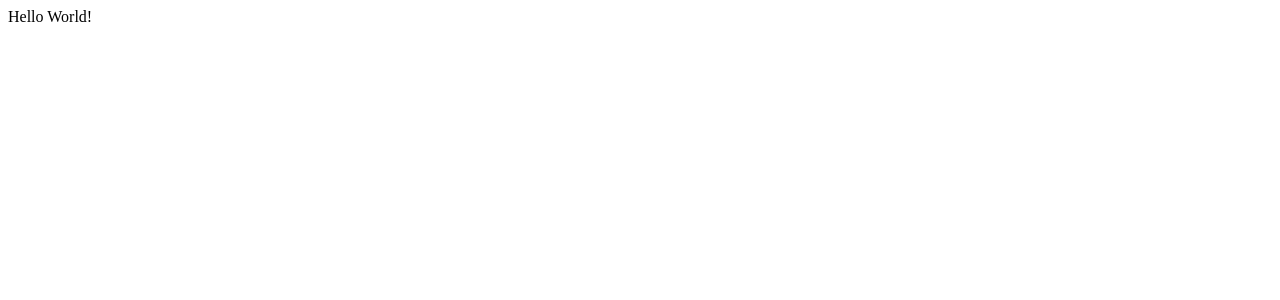
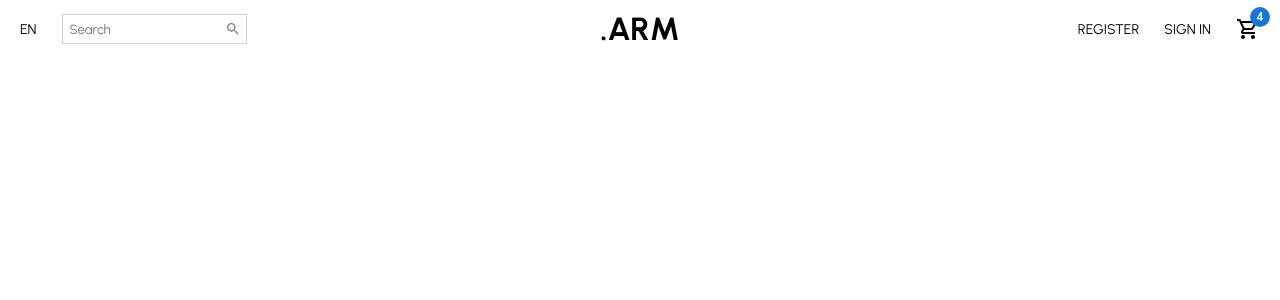
Before and after one commit to ArmineDemirchyan/eCommerce_FullStack_App, a React (Create React App) app: page / in a window 1280 px wide. Shown: the top 300 px of the page. Built offline with nearby package versions, Linux system fonts and the light colour scheme.

Commit message:
navbar-design done

```diff
--- a/package.json
+++ b/package.json
@@ -3,12 +3,17 @@
   "version": "0.1.0",
   "private": true,
   "dependencies": {
+    "@emotion/react": "^11.10.5",
+    "@emotion/styled": "^11.10.5",
+    "@mui/icons-material": "^5.10.9",
+    "@mui/material": "^5.10.13",
     "@testing-library/jest-dom": "^5.16.5",
     "@testing-library/react": "^13.4.0",
     "@testing-library/user-event": "^13.5.0",
     "react": "^18.2.0",
     "react-dom": "^18.2.0",
     "react-scripts": "5.0.1",
+    "styled-components": "^5.3.6",
     "web-vitals": "^2.1.4"
   },
   "scripts": {
--- a/public/index.html
+++ b/public/index.html
@@ -3,15 +3,18 @@
 
 <head>
   <meta charset="utf-8" />
-  <link rel="preconnect" href="https://fonts.gstatic.com" crossorigin>
+  <meta name="viewport" content="width=device-width, initial-scale=1" />
+  <meta name="description" content="Web site created using create-react-app" />
   <link
-    href="https://fonts.googleapis.com/css2?family=Open+Sans:ital,wght@0,600;0,800;1,400&family=Urbanist:wght@300&display=swap"
+    href="https://fonts.googleapis.com/css2?family=Urbanist:ital,wght@0,100;0,200;0,300;0,400;0,500;0,600;0,700;0,800;0,900;1,100;1,200;1,300;1,400;1,500;1,600;1,700;1,800;1,900&display=swap"
     rel="stylesheet">
-  <link rel="icon" href="%PUBLIC_URL%/favicon.ico" />
-  <meta name="viewport" content="width=device-width, initial-scale=1" />
-  <meta name="theme-color" content="#000000" />
-  <meta name="description" content="Web site created using create-react-app" />
-  <title>e_Commerce_App</title>
+  <style>
+    * {
+      margin: 0;
+      font-family: 'Urbanist', sans-serif;
+    }
+  </style>
+  <title>React App</title>
 </head>
 
 <body>
--- a/src/App.js
+++ b/src/App.js
@@ -1,10 +1,12 @@
+import React from 'react'
+import Home from './pages/Home';
 
-function App() {
+const App = () => {
   return (
-    <div className="App">
-      Hello World!
+    <div>
+      <Home/>
     </div>
-  );
+  )
 }
 
-export default App;
+export default App
--- /dev/null
+++ b/src/components/Navbar.js
@@ -0,0 +1,94 @@
+import React from 'react'
+import styled from 'styled-components';
+import { Search, ShoppingCartOutlined } from "@mui/icons-material";
+import { Badge } from '@mui/material';
+
+const Container = styled.div`
+    height: 60px;
+`;
+
+const Wrapper = styled.div`
+    padding: 10px 20px;
+    display:flex;
+    justify-content:space-between;
+    align-items:center;
+`;
+
+const Left = styled.div`
+    flex: 1;
+    display:flex;
+    align-items:center;
+`;
+
+const Center = styled.div`
+    flex: 1;
+    text-align:center;
+`;
+
+const Language = styled.span`
+    font-size: 14px;
+    cursor:pointer
+`;
+
+const SearchContainer = styled.div`
+    border: 0.5px solid lightgrey;
+    display:flex;
+    align-items:center;
+    margin-left: 25px;
+    padding: 5px;
+`;
+
+const Input = styled.input`
+    border:none;
+    text-decoration:none;
+    &:focus {
+        outline: none;
+    }
+`;
+
+const Logo = styled.h1`
+    font-width:bold;
+`;
+
+const Right = styled.div`
+  flex: 1;
+  display: flex;
+  align-items: center;
+  justify-content: flex-end;
+`;
+
+const MenuItem = styled.div`
+  font-size: 14px;
+  cursor: pointer;
+  margin-left: 25px;
+`;
+
+const Navbar = () => {
+    return (
+        <Container>
+            <Wrapper>
+                <Left>
+                    <Language>EN</Language>
+                    <SearchContainer>
+                        <Input placeholder='Search'/>
+                        <Search style={{color:"gray", fontSize:"16px"}}/>
+                    </SearchContainer>
+                </Left>
+                <Center>
+                    <Logo>.ARM</Logo>
+                </Center>
+                <Right>
+                    <MenuItem>REGISTER</MenuItem>
+                    <MenuItem>SIGN IN</MenuItem>
+                    <MenuItem>
+                        <Badge badgeContent={4}  color="primary">
+                        <ShoppingCartOutlined />
+                        </Badge>
+                    </MenuItem>
+                </Right>
+            </Wrapper>
+        </Container>
+    )
+}
+
+export default Navbar
--- /dev/null
+++ b/src/pages/Home.js
@@ -0,0 +1,14 @@
+import React from 'react'
+import Navbar from '../components/Navbar'
+
+
+
+const Home = () => {
+  return (
+    <div>
+        <Navbar/>
+    </div>
+  )
+}
+
+export default Home
```
Also changed, not shown: 1 other file (tests, documents, lock files or other folders).
